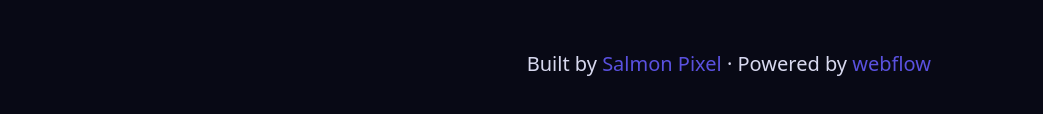
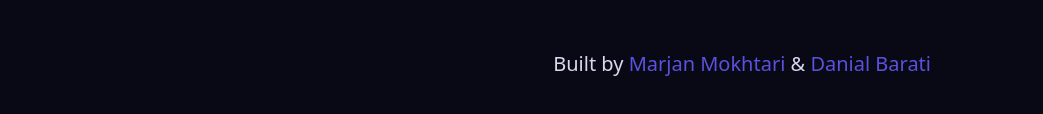
Before and after one commit to marjanmokhtari/parnian_site, a plain HTML site: page index.html in a window 1280 px wide. Shown: the part 4935-5049 px from the top of the page, 237-1280 px from the left. Drawn offline with nearby package versions, Linux system fonts and the light colour scheme.

Commit message:
edit footer

```diff
--- a/index.html
+++ b/index.html
@@ -551,8 +551,8 @@
           <img src="assets/img/logo.svg" alt="">
         </figure>
         <div class="w-full md:w-1/2  flex justify-start md:justify-end  items-center md:py-0 my-3">
-          <p>Built by <span class="text-[#5a51df]">Salmon Pixel</span> · Powered by <span
-              class="text-[#5a51df]">webflow</span></p>
+          <p>Built by <span class="text-[#5a51df]">Marjan Mokhtari</span> & <span
+              class="text-[#5a51df]">Danial Barati</span></p>
         </div>
       </section>
     </footer>
```
